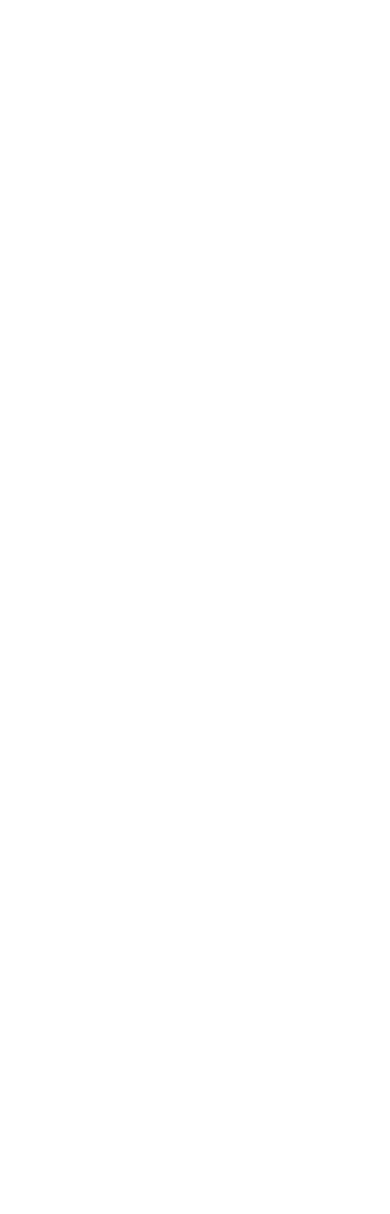
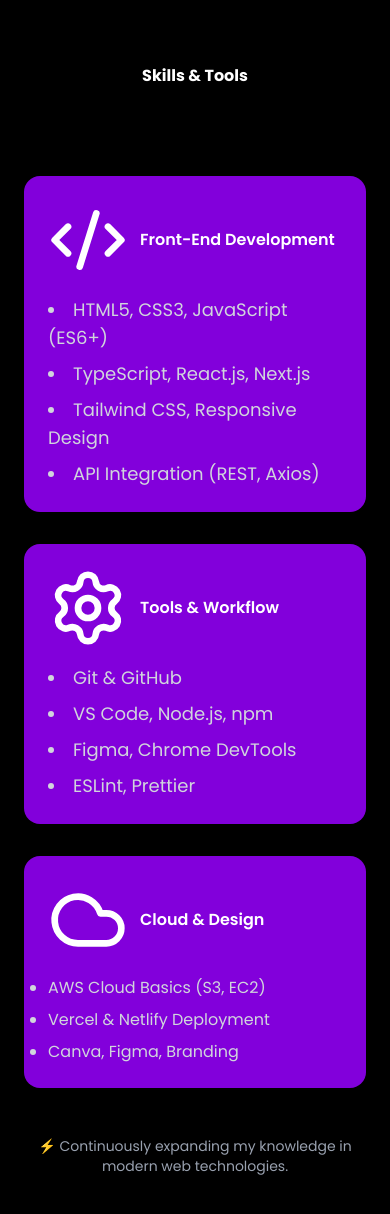
Before and after one commit to Tanko99/Tanko-Portfolio, a React (Vite) app in the folder tanko-ngala/: page /skills in a window 390 px wide. Before the commit this address had no page. Shown: the top 1214 px of the page. Before the commit the page ends 844 px from the top, so only its background shows below. Built offline with nearby package versions, Linux system fonts and the light colour scheme.

Commit message:
skills page added and styled to ensure it responsive

```diff
--- a/tanko-ngala/src/App.jsx
+++ b/tanko-ngala/src/App.jsx
@@ -1,6 +1,7 @@
 import { BrowserRouter as Router, Routes, Route  } from "react-router-dom";
 import Home from "./pages/HomePage";
 import AboutMe from "./pages/AboutPage";
+import Skills from "./pages/SkillsPage";
 
 function App(){
   return (
@@ -8,6 +9,7 @@
       <Routes>
         <Route path="/" element={<Home />} />
         <Route path="/about" element={<AboutMe />} />
+        <Route path="/skills"  element={<Skills />} />
       </Routes>
     </Router>
   );
--- a/tanko-ngala/src/components/Navbar.jsx
+++ b/tanko-ngala/src/components/Navbar.jsx
@@ -8,7 +8,7 @@
     const toggleMenu = () => setIsOpen(!isOpen);
 
     return (
-        <nav className="flex md:flex-row flex-col w-full p-0 m-0 items-center justify-between px-6 sm:px-2 py-4 mb-40 bg-cyan-400 text-gray-800 font-poppins">
+        <nav className="flex md:flex-row flex-col w-full items-center justify-between px-6 sm:px-2 py-4 mb-40 bg-cyan-400 text-gray-800 font-poppins">
             <img src={logo} alt="my logo is here" className="rounded-full w-32 h-32" />
             <div className="md:hidden cursor-pointer" onClick={toggleMenu}>
                 {isOpen? <X size={30} /> : <Menu size={30} /> }
@@ -17,10 +17,10 @@
           isOpen ? "top-16 opacity-100" : "top-[-400px] opacity-0 md:opacity-100"
         }`} >
             <li><Link to="/" className="hover:bg-purple-300 rounded-lg font-bold text-lg px-2 py-2 bg-cyan-400">Home</Link></li>
-            <li><Link to="about"className="hover:bg-purple-300 rounded-lg font-bold text-lg px-2 py-2 bg-cyan-400">About Me</Link></li>
-            <li><Link to="/projects"className="hover:bg-purple-300 rounded-lg font-bold text-lg px-2 py-2 bg-cyan-400">Projects</Link></li>
-            <li><Link to="/skills"className="hover:bg-purple-300 rounded-lg font-bold text-lg px-2 py-2 bg-cyan-400">Skills</Link></li>
-            <li><Link to="/contact"className="hover:bg-purple-300 rounded-lg font-bold text-lg px-2 py-2 bg-cyan-400">Contact Me</Link></li>
+            <li><Link to="about" className="hover:bg-purple-300 rounded-lg font-bold text-lg px-2 py-2 bg-cyan-400">About Me</Link></li>
+            <li><Link to="/projects" className="hover:bg-purple-300 rounded-lg font-bold text-lg px-2 py-2 bg-cyan-400">Projects</Link></li>
+            <li><Link to="/skills" className="hover:bg-purple-300 rounded-lg font-bold text-lg px-2 py-2 bg-cyan-400">Skills</Link></li>
+            <li><Link to="/contact" className="hover:bg-purple-300 rounded-lg font-bold text-lg px-2 py-2 bg-cyan-400">Contact Me</Link></li>
         </ul>
  </nav>
     );
--- /dev/null
+++ b/tanko-ngala/src/pages/SkillsPage.jsx
@@ -0,0 +1,68 @@
+import { Code2, Settings, Cloud, Palette } from "lucide-react";
+
+function Skills() {
+  return (
+    <div
+      className="bg-black min-h-screen text-gray-200 font-poppins py-16 px-6 md:px-12"
+    >
+      <h2 className="sm:text-3xl md:text-5xl lg:text-7xl font-bold text-center text-white mb-22">
+        Skills & Tools
+      </h2>
+
+      <div className="grid sm:grid-cols-2 lg:grid-cols-3 gap-8 max-w-6xl mx-auto">
+        {/* Front-End Development */}
+        <div className="bg-purple-700 rounded-2xl p-6 shadow-md hover:shadow-xl transition-all duration-300">
+          <div className="flex items-center gap-3 mb-4">
+            <Code2 className="text-white w-20 h-20" />
+            <h3 className=" font-semibold md:text-3xl sm:text-xl text-white">
+              Front-End Development
+            </h3>
+          </div>
+          <ul className="space-y-2 list-disc list-inside text-lg text-gray-300">
+            <li>HTML5, CSS3, JavaScript (ES6+)</li>
+            <li>TypeScript, React.js, Next.js</li>
+            <li>Tailwind CSS, Responsive Design</li>
+            <li>API Integration (REST, Axios)</li>
+          </ul>
+        </div>
+
+        {/* Tools & Workflow */}
+        <div className="bg-purple-700 rounded-2xl p-6 shadow-md hover:shadow-xl transition-all duration-300">
+          <div className="flex items-center gap-3 mb-4">
+            <Settings className="text-white w-20 h-20" />
+            <h3 className="md:text-3xl sm:text-2xl  font-semibold text-white">
+              Tools & Workflow
+            </h3>
+          </div>
+          <ul className="space-y-2 list-disc list-inside text-lg text-gray-300">
+            <li>Git & GitHub</li>
+            <li>VS Code, Node.js, npm</li>
+            <li>Figma, Chrome DevTools</li>
+            <li>ESLint, Prettier</li>
+          </ul>
+        </div>
+
+        {/* Cloud & Design */}
+        <div className="bg-purple-700 rounded-2xl p-6 shadow-md hover:shadow-xl transition-all duration-300">
+          <div className="flex items-center gap-3 mb-4">
+            <Cloud className="text-white w-20 h-20" />
+            <h3 className="md:text-3xl sm:xl  font-semibold text-white">
+              Cloud & Design
+            </h3>
+          </div>
+          <ul className="space-y-2 list-disc list-insidetext-lg text-gray-300">
+            <li>AWS Cloud Basics (S3, EC2)</li>
+            <li>Vercel & Netlify Deployment</li>
+            <li>Canva, Figma, Branding</li>
+          </ul>
+        </div>
+      </div>
+
+      <p className="text-center text-gray-400 mt-12 text-sm">
+        ⚡ Continuously expanding my knowledge in modern web technologies.
+      </p>
+    </div>
+  );
+}
+
+export default Skills;
```
